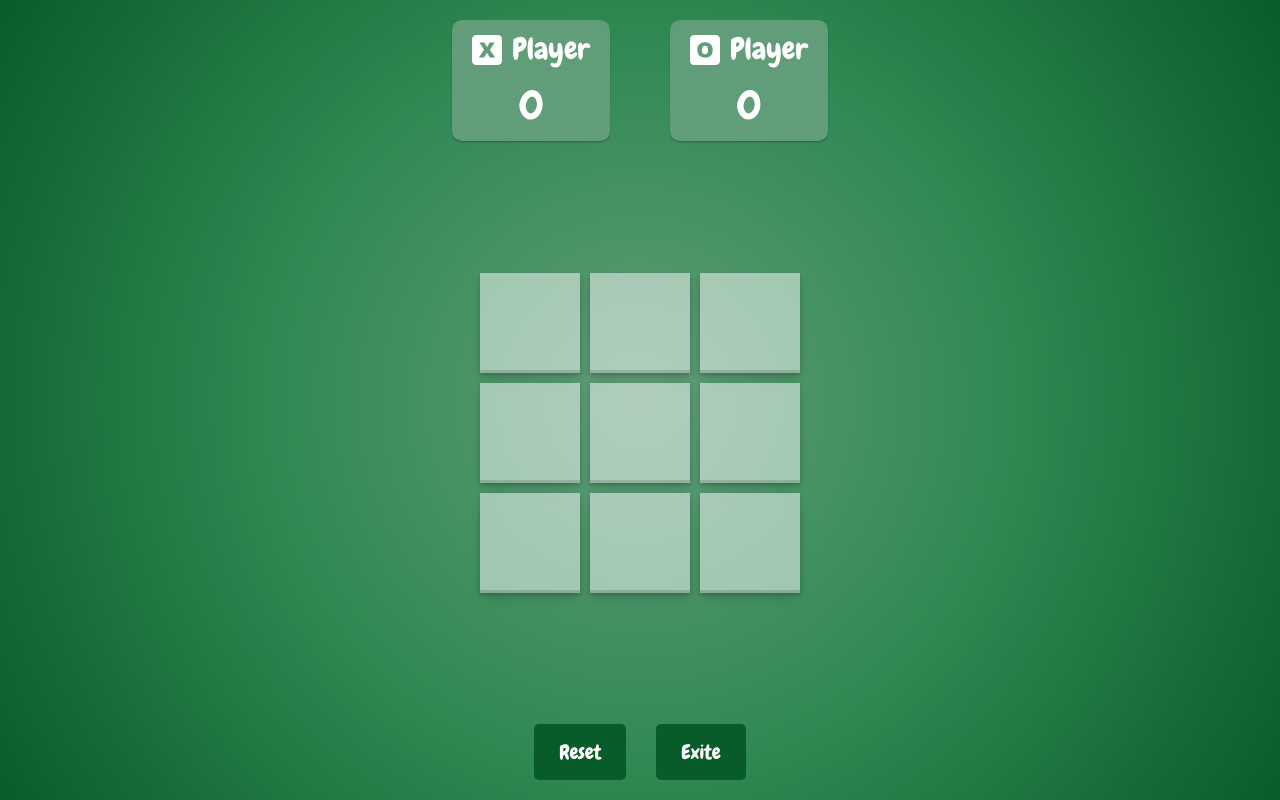
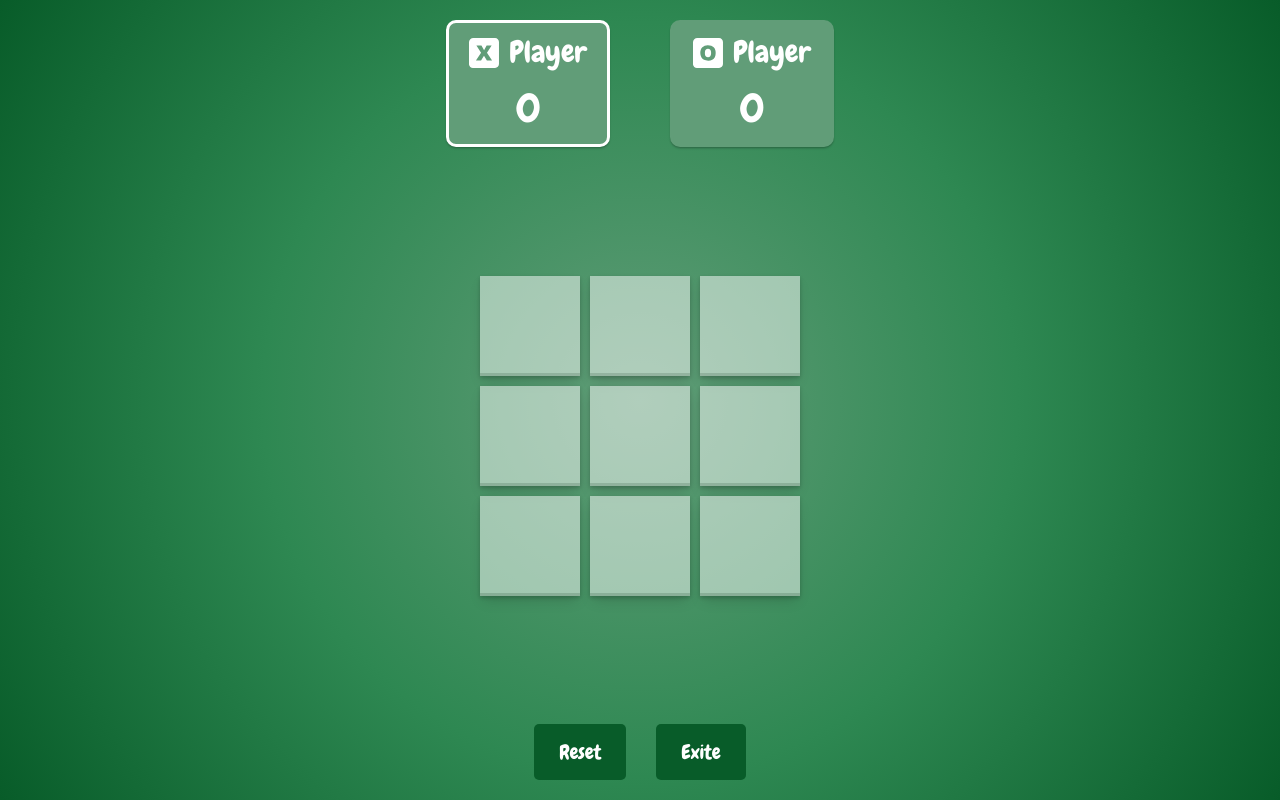
Before and after one commit to nureddinhaji/tic-tac-toe-javascript, a plain HTML site: page index.html in a window 1280 px wide. Both pictures are taken after a click on the button "Start". Drawn offline with Linux system fonts and the light colour scheme.

Commit message:
add create popup and select current player functions

```diff
--- a/index.html
+++ b/index.html
@@ -17,7 +17,7 @@
     <body>
         <div class="container">
             <div class="players">
-                <div class="player">
+                <div class="player player--x">
                     <div class="player__marker">
                         <svg
                             class="player__svg"
@@ -34,7 +34,7 @@
                     </div>
                     <div class="player__score">0</div>
                 </div>
-                <div class="player">
+                <div class="player player--o">
                     <div class="player__marker">
                         <svg
                             class="player__svg"
--- a/script.js
+++ b/script.js
@@ -1,4 +1,5 @@
 let currentPlayer = "X";
+
 let countOfRows;
 let cellsCount;
 let turnsCount = 0;
@@ -7,8 +8,6 @@ const startButton = document.querySelector(".start-button");
 const rowsCountInput = document.querySelector(".cells-count-input");
 const cells = document.querySelector(".cells");
 const container = document.querySelector(".container");
-
-const drawPopup = `<div class='popup'><p class='popup__message'>It is a draw<p><div class='popup__buttons'><button class='popup__button'>Play Again</button><button class='popup__button'>Exite</button></div></div>`;
 
 const gameBoard = [];
 
@@ -42,10 +41,26 @@ const startGame = () => {
             gameBoard[i].push("_")
         }
     }
-    console.log(gameBoard)
+    selectActivePlayer(currentPlayer)
 }
 
 startButton.addEventListener("click", startGame);
+
+
+// Create a popup function
+function createPopup(message) {
+    const drawPopup = `<div class='popup'><p class='popup__message'>${message}<p><div class='popup__buttons'><button class='popup__button'>Play Again</button><button class='popup__button'>Exite</button></div></div>`;
+    container.insertAdjacentHTML("beforeend", drawPopup);
+}
+
+function selectActivePlayer(currentPlayer) {
+    document.querySelector(".player--active")?.classList.remove("player--active");
+    if(currentPlayer === "X") {
+        document.querySelector(".player--x")?.classList.add("player--active");
+    } else {
+        document.querySelector(".player--o")?.classList.add("player--active");
+    }
+}
 
 // Update Gameboard Function
 function updateGameBoard(index, countOfRows) {
@@ -72,9 +87,9 @@ function isThereWinner(currentPlayer) {
     if(checkInversDiagonal(currentPlayer)) return true;
 }
 
+// Function to check if there is a winner in rows
 function checkRows(currentPlayer) {
     let column = 0;
-
     for(row=0; row < countOfRows; row++) {
         while(column < countOfRows) {
             const cell = gameBoard[row][column];
@@ -91,9 +106,9 @@ function checkRows(currentPlayer) {
     }
 }
 
+// Function to check if there is a winner in columns
 function checkColumns(currentPlayer) {
     let row = 0;
-
     for(column=0; column < countOfRows; column++) {
         while(row < countOfRows) {
             const cell = gameBoard[row][column];
@@ -109,9 +124,9 @@ function checkColumns(currentPlayer) {
     }
 }
 
+// Function to check if there is a winner in diagonal
 function checkDiagonal(currentPlayer) {
     let row = 0;
-
         while(row < countOfRows) {
             const cell = gameBoard[row][row];
             if(cell !== currentPlayer) {
@@ -125,9 +140,9 @@ function checkDiagonal(currentPlayer) {
     }
 }
 
+// Function to check if there is a winner in inverse diagonal
 function checkInversDiagonal(currentPlayer) {
     let row = 0;
-
         while(row < countOfRows) {
             const cell = gameBoard[row][countOfRows - (row + 1)];
             if(cell !== currentPlayer) {
@@ -155,10 +170,10 @@ function cellHandler(event, index) {
     updateGameBoard(index, countOfRows);
 
     if(isThereWinner(currentPlayer)) {
-        alert("There is a winner.")
+        createPopup(`${currentPlayer} is win.`)
     }
     if (turnsCount == cellsCount) {
-        container.insertAdjacentHTML("beforeend", drawPopup);
+        createPopup("It is a tie.")
     }
 
     isThereWinner(currentPlayer)
@@ -172,4 +187,5 @@ function cellHandler(event, index) {
     } else {
         currentPlayer = "X"
     }
+    selectActivePlayer(currentPlayer)
 }
--- a/style.css
+++ b/style.css
@@ -87,6 +87,11 @@ div:has(.popup)::before {
     fill: white;
     gap: 1rem;
     box-shadow: 0 1px 1px rgba(0, 0, 0, 0.12), 0 2px 2px rgba(0, 0, 0, 0.12);
+    border: 3px solid var(--main-light-color);
+}
+
+.player--active {
+    border: 3px solid white;
 }
 
 .player__marker {
```
